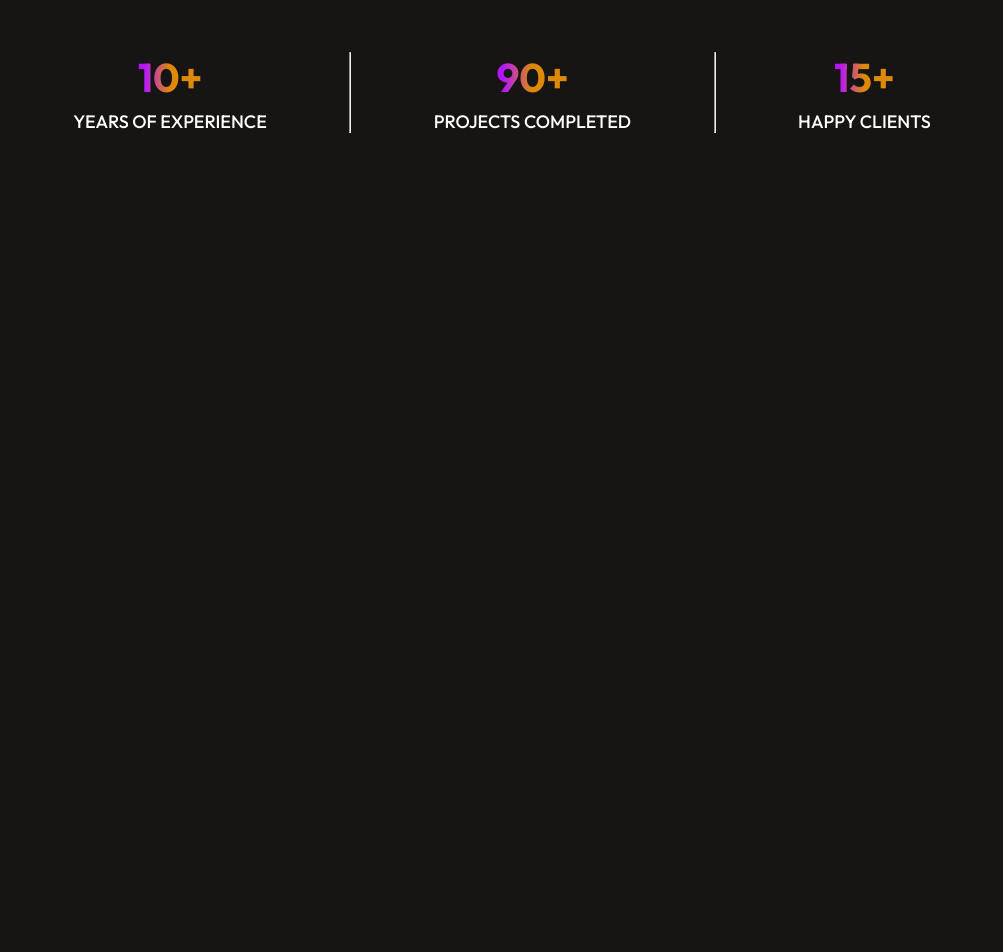
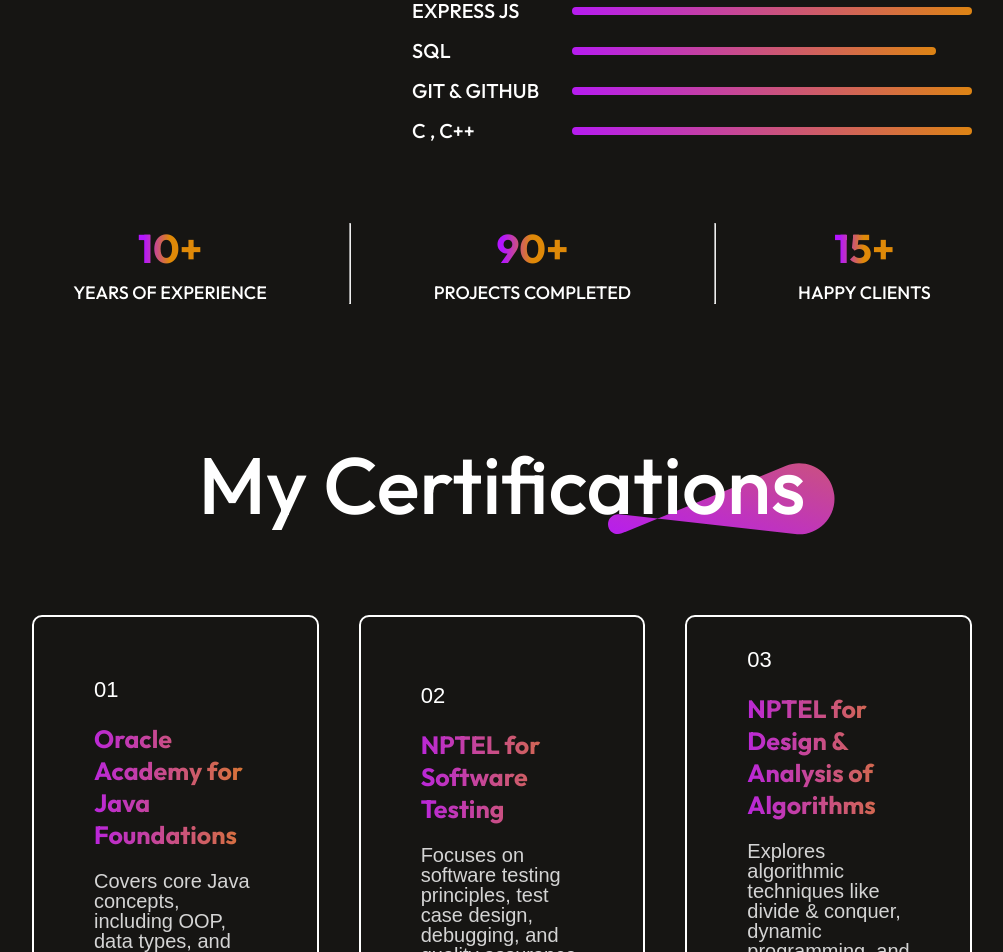
Before and after one commit to Harshit-Rastogi-01/Harshit-Portfolio, a React (Vite) app in the folder Portfolio/: page / in a window 1280 px wide. Shown: the part 1848-2800 px from the top of the page, without its empty margins (138-1141 px from the left). Before the commit the page ends 2031 px from the top, so only its background shows below. Built offline with nearby package versions, Linux system fonts and the light colour scheme.

Commit message:
added certificactions , updated Skill set

```diff
--- a/Portfolio/src/App.jsx
+++ b/Portfolio/src/App.jsx
@@ -2,12 +2,15 @@ import React from 'react'
 import Navbar from './Components/Navbar/Navbar'
 import Hero from './Components/Hero/Hero'
 import About from './Components/About/About'
+import Certifications from './Components/Certifications/Certifications'
+
 const App = () => {
   return (
     <div>
       <Navbar />
       <Hero />
       <About />
+      <Certifications />
     </div>
   )
 }
--- a/Portfolio/src/Components/About/About.css
+++ b/Portfolio/src/Components/About/About.css
@@ -32,25 +32,29 @@
 .about-right{
   display: flex;
   flex-direction: column;
-  gap: 80px;
+  gap: 60px;
 }
 .about-para{
   display: flex;
   flex-direction: column;
   gap: 15px;
   font-size: 20px;
+  font-family: Arial;
+  line-height: 30px;
   font-weight: 400;
+  margin-bottom: 0;
 }
 .about-skills{
   display: flex;
   flex-direction: column;
   gap: 15px;
+  margin-top:0;
 }
 .about-skill{
   display: flex;
   gap: 30px;
   align-items: center;
-  transition: 0.5s;
+  transition: 0.3s;
 }
 .about-skill p{
   min-width: 130px;
@@ -92,7 +96,7 @@
   font-weight: 500;
 }
 .about-skill:hover{
-  transform: scale(1.05);
+  transform: scale(1.07);
   transition: 0.3s;
 }
 .about-achievement:hover{
--- a/Portfolio/src/Components/About/About.jsx
+++ b/Portfolio/src/Components/About/About.jsx
@@ -18,15 +18,18 @@ const About = () => {
 
         <div className="about-right">
           <div className="about-para">
-            <p>Lorem ipsum dolor sit amet consectetur adipisicing elit. In ipsa ad facere similique dolore aliquid voluptate velit labore incidunt eius quos nemo, sapiente nulla.</p>
-            <p>Consectetur adipisicing elit. In ipsa ad facere similique dolore aliquid voluptate velit labore incidunt eius quos nemo, sapiente nulla.</p>
+            <p>Hi , I’m Harshit , a 3rd year Computer Science student with a passion for Web Development and Problem-Solving. I specialize in the MERN stack and have built several web-based projects, showcasing my skills in building functional and scalable applications. Currently, I’ve built this portfolio website to showcase my journey, skills, and projects in one place. While web development is my forte. While web development is my forte, I’m also diving into Machine Learning soon.
+            </p>
+            <p>Beyond coding , I enjoy playing the guitar, painting, and solving cubes - a mix of creativity and logic that keeps me inspired.</p>
           </div>
           <div className="about-skills">
             <div className="about-skill"><p>HTML & CSS</p><hr style={{width: "100%" }} /></div>
             <div className="about-skill"><p>REACT JS</p><hr style={{width: "75%" }} /></div>
             <div className="about-skill"><p>MONGO DB</p><hr style={{width: "60%" }} /></div>
-            <div className="about-skill"><p>EXPRESS </p><hr style={{width: "75%" }} /></div>
+            <div className="about-skill"><p>BOOTSTRAP </p><hr style={{width: "95%" }} /></div>
+            <div className="about-skill"><p>EXPRESS JS </p><hr style={{width: "75%" }} /></div>
             <div className="about-skill"><p>SQL </p><hr style={{width: "65%" }} /></div>
+            <div className="about-skill"><p>GIT & GITHUB </p><hr style={{width: "95%" }} /></div>
             <div className="about-skill"><p>C , C++ </p><hr style={{width: "90%" }} /></div>
           </div>
         </div>
--- /dev/null
+++ b/Portfolio/src/Components/Certifications/Certifications.css
@@ -0,0 +1,79 @@
+.cerifications{
+  display: flex;
+  flex-direction: column;
+  align-items: center;
+  justify-content: center;
+  gap:80px;
+  margin:80px 170px ;
+}
+.certifications-title{
+  position: relative;
+
+}
+.certifications-title h1{
+  padding: 0px 30px;
+  font-size: 80px;
+  font-weight: 500;
+}
+.certifications-title img{
+position:absolute;
+bottom: 0;
+right: 0 ;
+z-index:-10 ;
+}
+.certifications-format{
+  display: flex ;
+  flex-direction: column;
+  justify-content: center;
+  gap:20px;
+  padding:30px 60px;
+  border: 2px solid white;
+  border-radius: 10px;
+  transition: 0.4s;
+  cursor: pointer;
+}
+.certifications-format:hover{
+  transform: scale(1.1);
+  border:2px solid #ff00ff;
+  background-image: linear-gradient(45deg,#530235,#70360f);
+}
+
+.certifications-format h4{
+  font-family: Arial, Helvetica, sans-serif;
+  font-weight: 500;
+  font-size: 22px;
+
+
+}
+.number{
+  margin-top: 0px;
+  margin-bottom: 0px;
+}
+.certifications-format h3{
+  font-size:25px;
+  font-weight: bolder;
+  background: linear-gradient(267deg ,#DA7C25 0.36% , #B923E1 102.6%);
+  background-clip: text;
+  -webkit-background-clip: text;
+  -webkit-text-fill-color: transparent;
+}
+
+.certication-container{
+  display:grid ;
+  grid-template-columns: 1fr 1fr 1fr;
+  gap:40px;
+  margin-bottom: 60px;
+}
+.certifications-format p{
+  color:#d4d4d4;
+  font-family: Arial;
+  /* max-width: 300px; */
+  font-size: 20px;
+  line-height: 20px;
+}
+.certifications-readmore{
+  display: flex;
+  align-items: center;
+  margin-top: 15px;
+  gap:10px;
+}
--- /dev/null
+++ b/Portfolio/src/Components/Certifications/Certifications.jsx
@@ -0,0 +1,31 @@
+import React from 'react'
+import './Certifications.css'
+import theme_pattern from '../../assets/theme_pattern.svg'
+import arrow_icon from '../../assets/arrow_icon.svg'
+import Certifications_Data from '../../assets/certifications_data'
+const Certifications = () => {
+  return (
+    <div className='cerifications'>
+      <div className="certifications-title">
+        <h1>My Certifications</h1>
+        <img src={theme_pattern} alt="" />
+      </div>
+      <div className="certication-container">
+        { Certifications_Data.map((certification,index) =>{
+          return <div key={index} className="certifications-format">
+            <h4 className='number'>{certification.c_no}</h4>
+            <h3>{certification.c_name}</h3>
+            <p>{certification.c_desc}</p>
+
+            <div className="certifications-readmore">
+              <p>Read More</p>
+              <img src={arrow_icon} alt="" />
+            </div>
+          </div>
+        })}
+      </div>
+    </div>
+  )
+}
+
+export default Certifications
--- a/Portfolio/src/Components/Hero/Hero.css
+++ b/Portfolio/src/Components/Hero/Hero.css
@@ -11,7 +11,8 @@
 .hero h1{
   text-align: center ;
   width: 70% ;
-  font-size: 75px ;
+  font-size: 70px ;
+  font-family:Verdana;
   font-weight: 600;
 }.hero h1 span{
   background: linear-gradient(267deg ,#DA7C25 0.36% , #B923E1 102.6%);
--- a/Portfolio/src/Components/Hero/Hero.jsx
+++ b/Portfolio/src/Components/Hero/Hero.jsx
@@ -6,7 +6,8 @@ const Hero = () => {
   return (
     <div className='hero'>
       <img src={Harshit} alt="" />
-      <h1>I am <span>Harshit Rastogi </span>, Fullstack Web Developer based in India .</h1>
+      {/* <h1>Hi, I'm <span>Harshit Rastogi</span>, Crafting Scalable & Efficient Digital Solutions.</h1> */}
+      <h1>Hi, I'm <span>Harshit Rastogi</span>. I Design * Develop * Deliver </h1>
       <p>Lorem ipsum dolor sit amet consectetur adipisicing elit. Tempora deserunt quasi at ipsum libero esse doloremque sint eum quae officia obcaecati, aspernatur ab ipsam ea. Natus mollitia eveniet dolorem id!</p>
       <div className="hero-action">
         <div className="hero-connect">Connect with me</div>
--- a/Portfolio/src/Components/Navbar/Navbar.jsx
+++ b/Portfolio/src/Components/Navbar/Navbar.jsx
@@ -8,7 +8,7 @@ const Navbar = () => {
       <ul className="nav-menu">
         <li>Home</li>
         <li>About Me</li>
-        <li>Services</li>
+        <li>Certifications</li>
         <li>Portfolio</li>
         <li>Contact</li>
       </ul>
--- /dev/null
+++ b/Portfolio/src/assets/certifications_data.js
@@ -0,0 +1,34 @@
+const Certifications_Data = [
+    {
+        c_no: "01",
+        c_name: "Oracle Academy for Java Foundations",
+        c_desc: "Covers core Java concepts, including OOP, data types, and control structures."
+    },
+    {
+        c_no: "02",
+        c_name: "NPTEL for Software Testing",
+        c_desc: "Focuses on software testing principles, test case design, debugging, and quality assurance."
+    },
+    {
+        c_no: "03",
+        c_name: "NPTEL for Design & Analysis of Algorithms",
+        c_desc: "Explores algorithmic techniques like divide & conquer, dynamic programming, and complexity analysis."
+    },
+    {
+        c_no: "04",
+        c_name: "CCNAv7: Switching, Routing & Wireless Essentials",
+        c_desc: "Covers networking fundamentals, including VLANs, routing protocols, and wireless security."
+    },
+    {
+        c_no: "05",
+        c_name: "CCNAv7: Enterprise Networking, Security & Automation",
+        c_desc: "Focuses on advanced networking, cybersecurity, and automation using modern network technologies."
+    },
+    {
+        c_no: "06",
+        c_name: "Oracle Academy for Database Programming with SQL",
+        c_desc: "Introduces SQL programming, database design, and query optimization techniques."
+    },
+];
+
+export default Certifications_Data;
```
Also changed, not shown: Portfolio/src/assets/services_data.js (deleted, +0 -34 lines).
